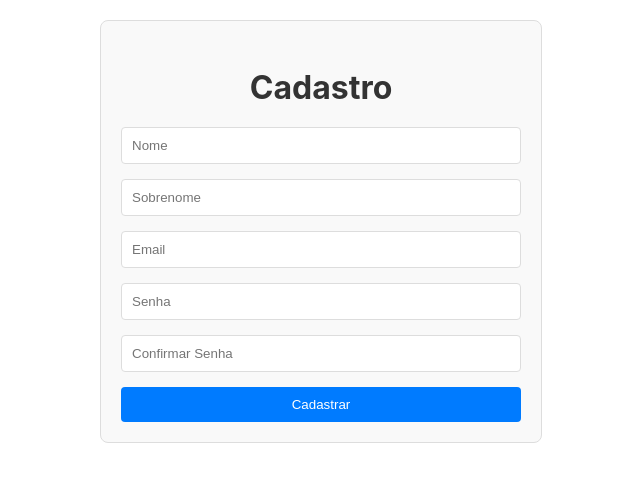
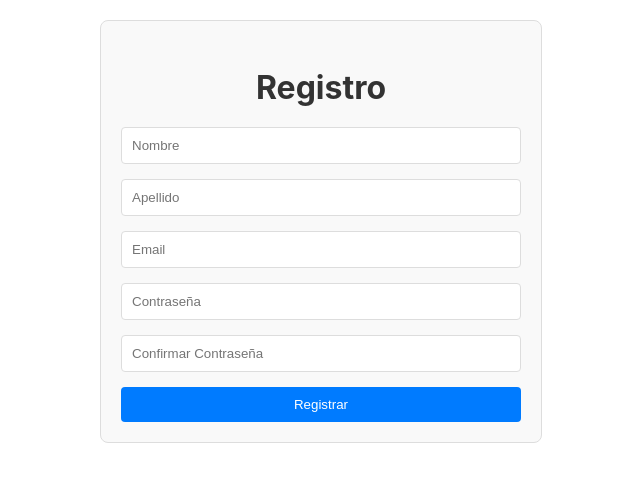
Before and after one commit to Vlosada7/first.e-pitinglish, a React (Create React App) app in the folder todo-list/: page /register in a window 1280 px wide. Shown: the top 482 px of the page, without its empty margins (319-959 px from the left). Built offline with nearby package versions, Linux system fonts and the light colour scheme.

Commit message:
Translate to spanish

```diff
--- a/todo-list/src/components/Home/Home.tsx
+++ b/todo-list/src/components/Home/Home.tsx
@@ -46,7 +46,7 @@ const Home: React.FC = () => {
 	return (
 		<div className="home-container">
 			<div className="task-form">
-				<h2>Adicionar Nova Tarefa</h2>
+				<h2>Agregar nueva tarea</h2>
 				<form onSubmit={handleAddTask}>
 					<input
 						type="text"
@@ -57,7 +57,7 @@ const Home: React.FC = () => {
 					/>
 					<input
 						type="text"
-						placeholder="Descrição (opcional)"
+						placeholder="Descripción (opcional)"
 						value={description}
 						onChange={(e) => setDescription(e.target.value)}
 					/>
@@ -67,11 +67,11 @@ const Home: React.FC = () => {
 						onChange={(e) => setDatetime(e.target.value)}
 						required
 					/>
-					<button type="submit">Adicionar</button>
+					<button type="submit">Agregar</button>
 				</form>
 			</div>
 			<div className="task-list">
-				<h2>Tarefas</h2>
+				<h2>Tareas</h2>
 				{tasks.length > 0 ? (
 					<ul>
 						{tasks.map((task, index) => (
@@ -89,7 +89,7 @@ const Home: React.FC = () => {
 						))}
 					</ul>
 				) : (
-					<p>Nenhuma tarefa adicionada.</p>
+					<p>No se agregaron tareas.</p>
 				)}
 			</div>
 		</div>
--- a/todo-list/src/components/Login/Login.tsx
+++ b/todo-list/src/components/Login/Login.tsx
@@ -24,7 +24,7 @@ const Login: React.FC = () => {
 	return (
 		<div className="login-container">
 			<h1>ToDo List</h1>
-			<p>Organize suas tarefas diárias de maneira simples e eficiente.</p>
+			<p>Organiza tus tareas diarias de una forma sencilla y eficaz.</p>
 
 			<form className="login-form" onSubmit={handleLogin}>
 				<input
@@ -45,7 +45,7 @@ const Login: React.FC = () => {
 				{error && <p className="error">{error}</p>}
 
 				<button type="submit" className="login-button">
-					Entrar
+					Login
 				</button>
 
 				<button
@@ -53,7 +53,7 @@ const Login: React.FC = () => {
 					className="register-button"
 					onClick={handleRegisterRedirect}
 				>
-					Cadastre-se
+					Registro
 				</button>
 			</form>
 		</div>
--- a/todo-list/src/components/Register/Register.tsx
+++ b/todo-list/src/components/Register/Register.tsx
@@ -26,18 +26,18 @@ const Register: React.FC = () => {
 
 	return (
 		<div className="register-container">
-			<h2>Cadastro</h2>
+			<h2>Registro</h2>
 			<form onSubmit={handleRegister}>
 				<input
 					type="text"
-					placeholder="Nome"
+					placeholder="Nombre"
 					value={firstName}
 					onChange={(e) => setFirstName(e.target.value)}
 					required
 				/>
 				<input
 					type="text"
-					placeholder="Sobrenome"
+					placeholder="Apellido"
 					value={lastName}
 					onChange={(e) => setLastName(e.target.value)}
 					required
@@ -51,20 +51,20 @@ const Register: React.FC = () => {
 				/>
 				<input
 					type="password"
-					placeholder="Senha"
+					placeholder="Contraseña"
 					value={password}
 					onChange={(e) => setPassword(e.target.value)}
 					required
 				/>
 				<input
 					type="password"
-					placeholder="Confirmar Senha"
+					placeholder="Confirmar Contraseña"
 					value={confirmPassword}
 					onChange={(e) => setConfirmPassword(e.target.value)}
 					required
 				/>
 				{errorMessage && <p className="error-message">{errorMessage}</p>}
-				<button type="submit">Cadastrar</button>
+				<button type="submit">Registrar</button>
 			</form>
 		</div>
 	);
```
